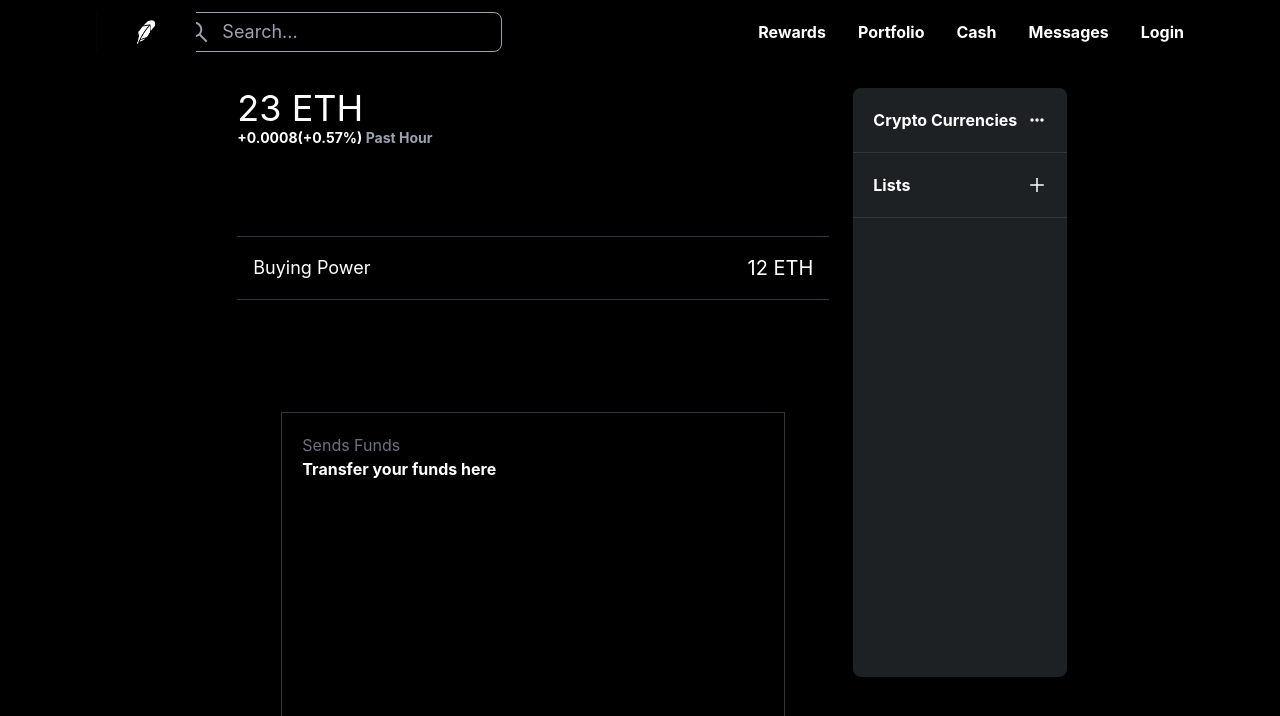
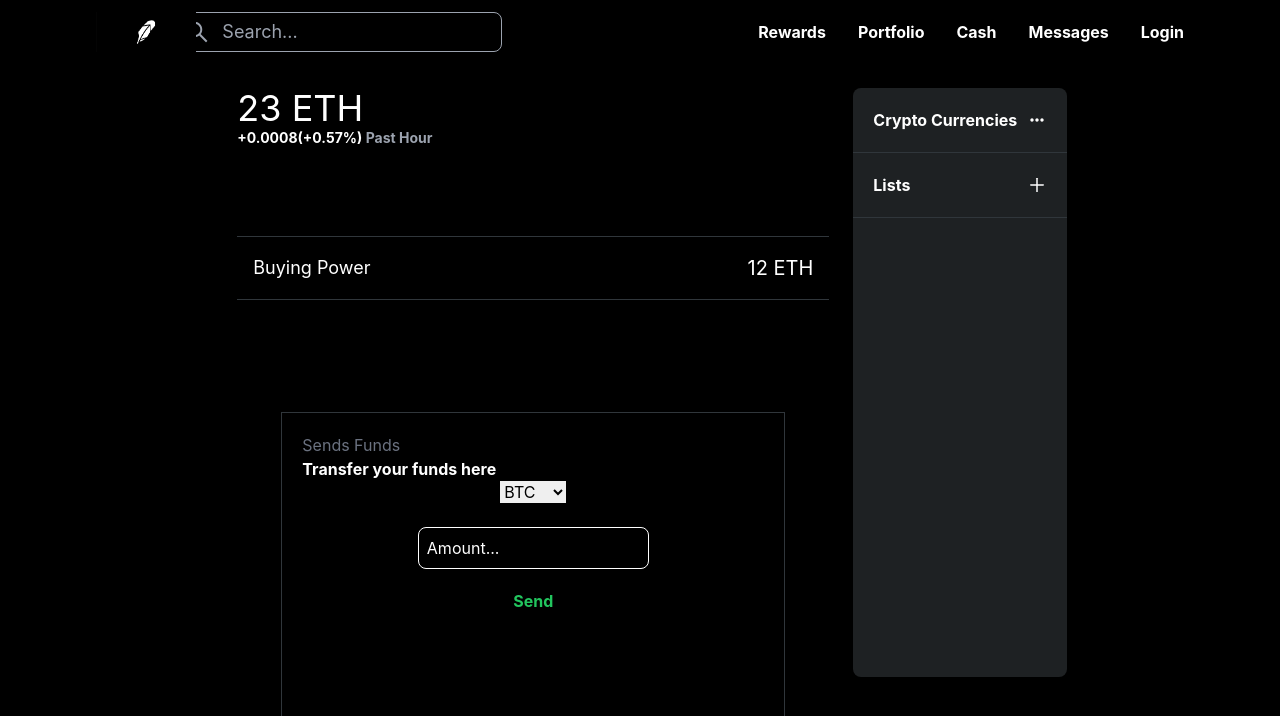
Before and after one commit to pakavi/robinhood-clone, a Next.js app: page / in a window 1280 px wide. Shown: the top 716 px of the page. Built offline with nearby package versions, Linux system fonts and the light colour scheme.

Commit message:
Added buy token w/ styles

```diff
--- /dev/null
+++ b/components/BuyTokens.js
@@ -0,0 +1,36 @@
+const styles = {
+  inputAmount: `w-1/2 flex items-center justify-center border border-white rounded-lg p-2 bg-transparent mt-6 text-white placeholder:text-white`,
+  formContainer: `flex items-center`,
+  select: `w-1/2 flex items-center justify-center border border-white rounded-lg p-2 bg-transparent mt-6 text-white placeholder:text-white`,
+  options: `w-1/2 flex items-center justify-center border border-white rounded-lg p-2 bg-black mt-6 text-white placeholder:text-white`,
+  noticeCTA: "font-bold text-green-500 cursor-pointer mt-5",
+};
+
+const BuyTokens = () => {
+  return (
+    <form className={styles.formContainer}>
+      <div className="flex flex-col h-full w-full items-center">
+        <select className={styles.left}>
+          <option className={styles.options}>BTC</option>
+          <option className={styles.options}>ETH</option>
+          <option className={styles.options}>SOL</option>
+          <option className={styles.options}>USDC</option>
+        </select>
+        <input
+          className={styles.inputAmount}
+          type="text"
+          placeholder="Amount..."
+        />
+        <button
+          className={styles.noticeCTA}
+          type="submit"
+          //   onClick={() => mint()}
+        >
+          Send
+        </button>
+      </div>
+    </form>
+  );
+};
+
+export default BuyTokens;
--- a/pages/index.js
+++ b/pages/index.js
@@ -2,6 +2,7 @@
 import { AiOutlinePlus } from "react-icons/ai";
 
 import Header from '../components/Header.js'
+import BuyTokens from '../components/BuyTokens.js'
 
 
 const styles = {
@@ -58,7 +59,7 @@
               <div className={styles.noticeMessage}>
                 Transfer your funds here
               </div>
-              {/* <BuyTokens /> */}
+              <BuyTokens />
             </div>
           </div>
           {/* <Notice /> */}
```
